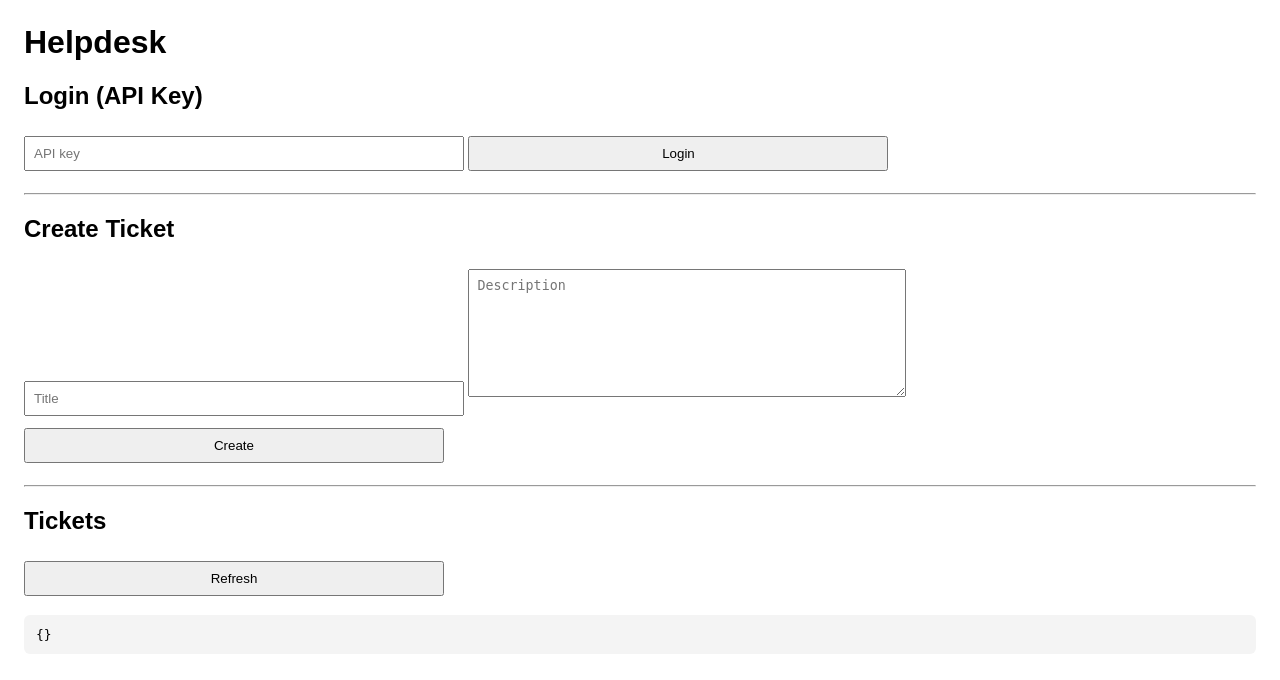
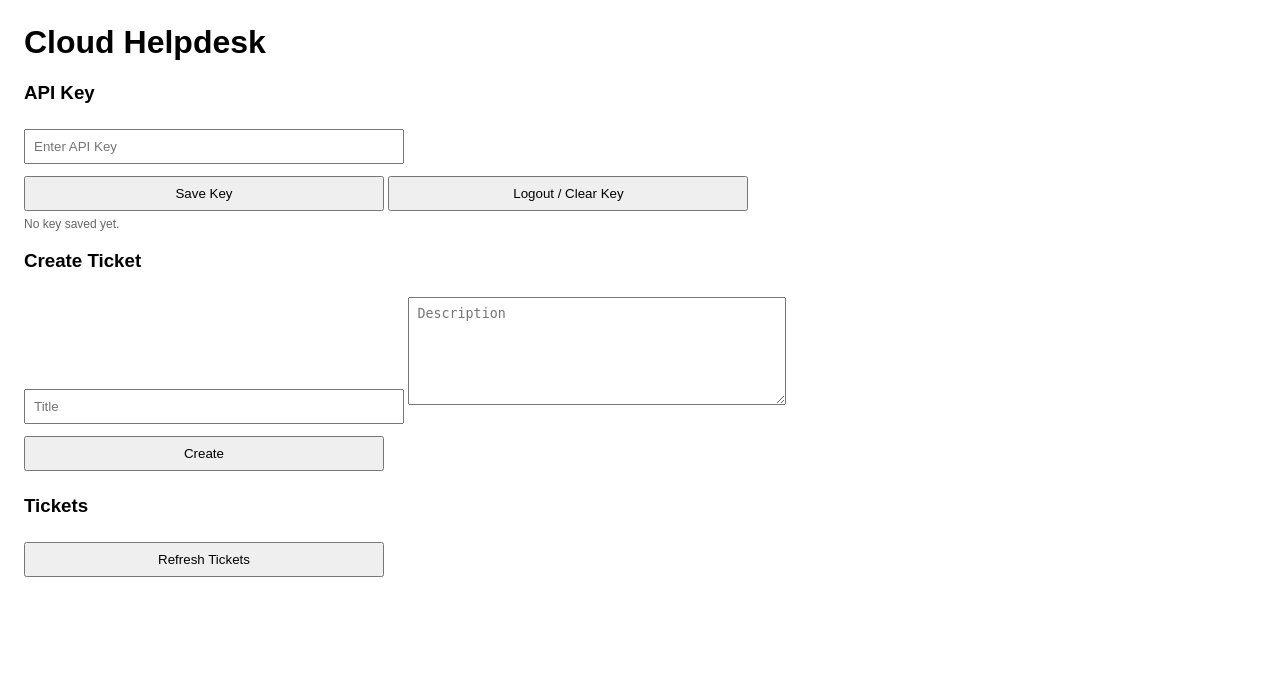
Before and after one commit to SteveRodriguez289/cloud-helpdesk, a Flask app: page / in a window 1280 px wide. Shown: the top 680 px of the page. Run offline with Flask 3, Linux system fonts and the light colour scheme; parts of the project's set-up code (start-up, migrations or seed data) failed here and were passed over.

Commit message:
UI header and Local storage of API Key

```diff
--- a/templates/ui.html
+++ b/templates/ui.html
@@ -2,112 +2,152 @@
 <html>
 <head>
   <meta charset="utf-8" />
-  <title>Helpdesk</title>
+  <title>Cloud Helpdesk</title>
   <style>
     body { font-family: Arial, sans-serif; margin: 24px; }
-    input, textarea, button { width: 420px; max-width: 100%; margin: 6px 0; padding: 8px; }
-    textarea { height: 110px; }
-    pre { background: #f4f4f4; padding: 12px; border-radius: 6px; overflow: auto; }
+    input, button, textarea { padding: 8px; margin: 6px 0; width: 360px; }
+    textarea { height: 90px; }
     .row { margin-bottom: 16px; }
+    .ticket { border: 1px solid #ccc; padding: 10px; margin: 10px 0; border-radius: 6px; }
+    .small { color: #666; font-size: 12px; }
+    .error { color: #b00020; }
+    .ok { color: #0a7; }
   </style>
 </head>
 <body>
-  <h1>Helpdesk</h1>
+  <h1>Cloud Helpdesk</h1>
 
   <div class="row">
-    <h2>Login (API Key)</h2>
-    <input id="apikey" placeholder="API key" />
-    <button id="loginBtn">Login</button>
-    <div id="loginStatus"></div>
+    <h3>API Key</h3>
+    <input id="apiKey" placeholder="Enter API Key" />
+    <div>
+      <button onclick="saveKey()">Save Key</button>
+      <button onclick="clearKey()">Logout / Clear Key</button>
+    </div>
+    <div id="keyStatus" class="small"></div>
   </div>
 
-  <hr />
+  <div class="row">
+    <h3>Create Ticket</h3>
+    <input id="title" placeholder="Title" />
+    <textarea id="description" placeholder="Description"></textarea>
+    <div>
+      <button onclick="createTicket()">Create</button>
+    </div>
+    <div id="createStatus" class="small"></div>
+  </div>
 
   <div class="row">
-    <h2>Create Ticket</h2>
-    <input id="title" placeholder="Title" />
-    <textarea id="description" placeholder="Description"></textarea>
-    <button id="createBtn">Create</button>
-    <div id="createStatus"></div>
-  </div>
-
-  <hr />
-
-  <div class="row">
-    <h2>Tickets</h2>
-    <button id="refreshBtn">Refresh</button>
-    <pre id="output">{}</pre>
+    <h3>Tickets</h3>
+    <button onclick="loadTickets()">Refresh Tickets</button>
+    <div id="tickets"></div>
+    <div id="loadStatus" class="small"></div>
   </div>
 
 <script>
-  const API_BASE = ""; // same domain
-
   function getKey() {
-    return localStorage.getItem("HELPDESK_API_KEY") || "";
+    return localStorage.getItem("API_KEY") || "";
   }
 
   function setKey(k) {
-    localStorage.setItem("HELPDESK_API_KEY", k);
+    localStorage.setItem("API_KEY", k);
   }
 
-  async function apiFetch(path, options = {}) {
-    const key = getKey();
-    const headers = {
-      ...(options.headers || {}),
-      "Content-Type": "application/json",
-      "X-API-KEY": key
-    };
-
-    const res = await fetch(API_BASE + path, { ...options, headers });
-
-    let data;
-    try {
-      data = await res.json();
-    } catch {
-      data = { error: "Non-JSON response" };
-    }
-
-    if (!res.ok) throw data;
-    return data;
+  function deleteKey() {
+    localStorage.removeItem("API_KEY");
   }
 
-  document.getElementById("apikey").value = getKey();
+  function headersWithKey() {
+    const k = getKey();
+    return {
+      "Content-Type": "application/json",
+      "X-API-KEY": k
+    };
+  }
 
-  document.getElementById("loginBtn").addEventListener("click", () => {
-    const k = document.getElementById("apikey").value.trim();
+  function saveKey() {
+    const k = document.getElementById("apiKey").value.trim();
+    if (!k) {
+      document.getElementById("keyStatus").innerHTML = "<span class='error'>Key cannot be blank.</span>";
+      return;
+    }
     setKey(k);
-    document.getElementById("loginStatus").innerText = "Saved API key.";
-  });
+    document.getElementById("keyStatus").innerHTML = "<span class='ok'>Saved.</span>";
+  }
 
-  document.getElementById("refreshBtn").addEventListener("click", async () => {
-    const out = document.getElementById("output");
-    out.textContent = "Loading...";
+  function clearKey() {
+    deleteKey();
+    document.getElementById("apiKey").value = "";
+    document.getElementById("keyStatus").innerHTML = "<span class='ok'>Cleared.</span>";
+  }
+
+  async function loadTickets() {
+    document.getElementById("loadStatus").textContent = "Loading...";
     try {
-      const tickets = await apiFetch("/tickets", { method: "GET" });
-      out.textContent = JSON.stringify(tickets, null, 2);
+      const res = await fetch("/tickets", { method: "GET", headers: headersWithKey() });
+      const data = await res.json();
+
+      if (!res.ok) {
+        document.getElementById("tickets").innerHTML = "";
+        document.getElementById("loadStatus").innerHTML = "<span class='error'>" + (data.error || "Error") + "</span>";
+        return;
+      }
+
+      const container = document.getElementById("tickets");
+      container.innerHTML = "";
+
+      data.forEach(t => {
+        const div = document.createElement("div");
+        div.className = "ticket";
+        div.innerHTML =
+          "<b>#" + t.id + " — " + t.title + "</b><br/>" +
+          "<div>" + t.description + "</div>" +
+          "<div class='small'>Status: " + t.status + " | Created: " + t.created_at + "</div>";
+        container.appendChild(div);
+      });
+
+      document.getElementById("loadStatus").innerHTML = "<span class='ok'>Loaded " + data.length + " ticket(s).</span>";
     } catch (e) {
-      out.textContent = JSON.stringify(e, null, 2);
+      document.getElementById("loadStatus").innerHTML = "<span class='error'>Failed to load.</span>";
     }
-  });
+  }
 
-  document.getElementById("createBtn").addEventListener("click", async () => {
-    const status = document.getElementById("createStatus");
-    status.innerText = "Creating...";
+  async function createTicket() {
+    document.getElementById("createStatus").textContent = "Sending...";
+    const title = document.getElementById("title").value.trim();
+    const description = document.getElementById("description").value.trim();
+
     try {
-      const title = document.getElementById("title").value.trim();
-      const description = document.getElementById("description").value.trim();
-
-      const resp = await apiFetch("/tickets", {
+      const res = await fetch("/tickets", {
         method: "POST",
+        headers: headersWithKey(),
         body: JSON.stringify({ title, description })
       });
 
-      status.innerText = JSON.stringify(resp);
-      document.getElementById("refreshBtn").click();
+      const data = await res.json();
+
+      if (!res.ok) {
+        document.getElementById("createStatus").innerHTML = "<span class='error'>" + (data.error || "Error") + "</span>";
+        return;
+      }
+
+      document.getElementById("createStatus").innerHTML = "<span class='ok'>Ticket created.</span>";
+      document.getElementById("title").value = "";
+      document.getElementById("description").value = "";
+      loadTickets();
     } catch (e) {
-      status.innerText = JSON.stringify(e);
+      document.getElementById("createStatus").innerHTML = "<span class='error'>Request failed.</span>";
     }
-  });
+  }
+
+  // On page load: fill key box from storage + load tickets
+  (function init() {
+    const k = getKey();
+    document.getElementById("apiKey").value = k;
+    document.getElementById("keyStatus").textContent = k ? "Key loaded from browser storage." : "No key saved yet.";
+    // only auto-load if key exists
+    if (k) loadTickets();
+  })();
 </script>
 </body>
 </html>
```
